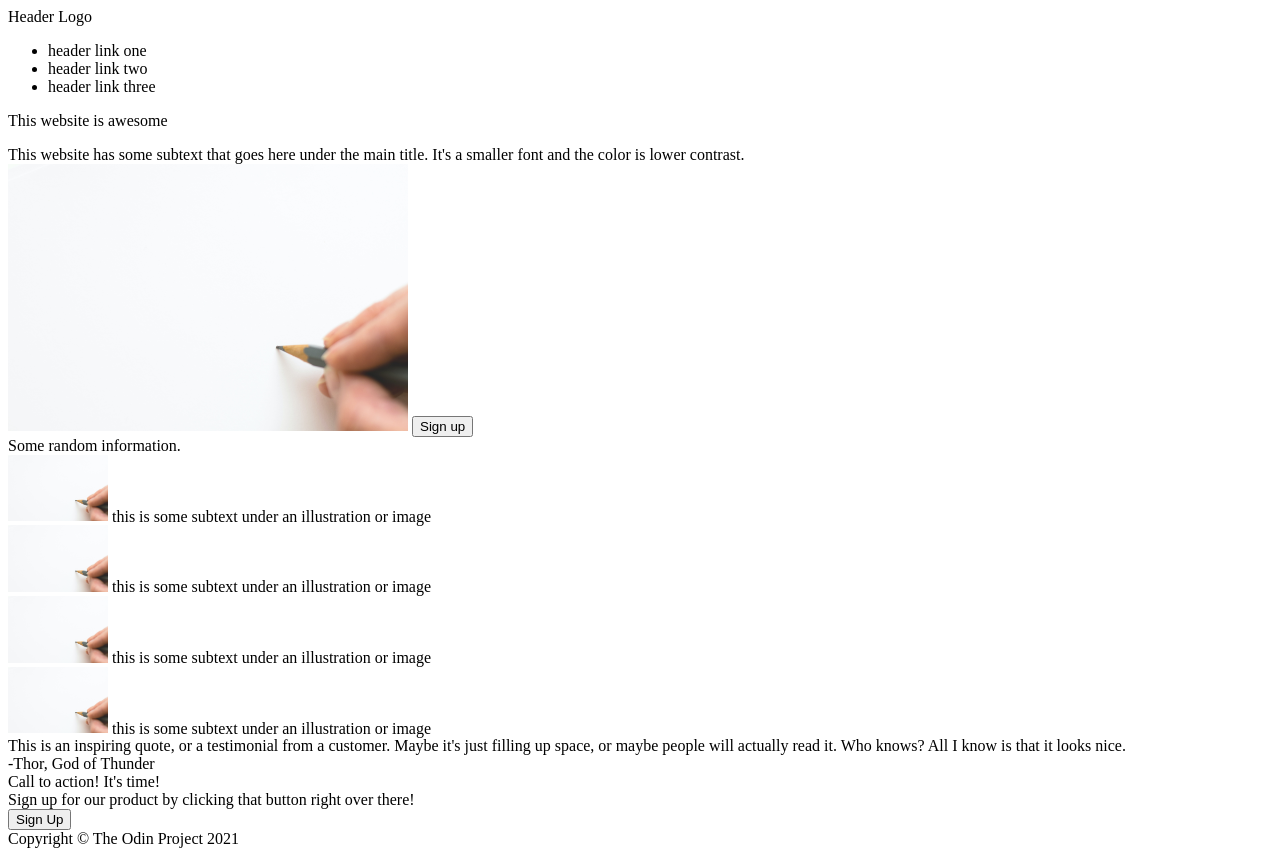
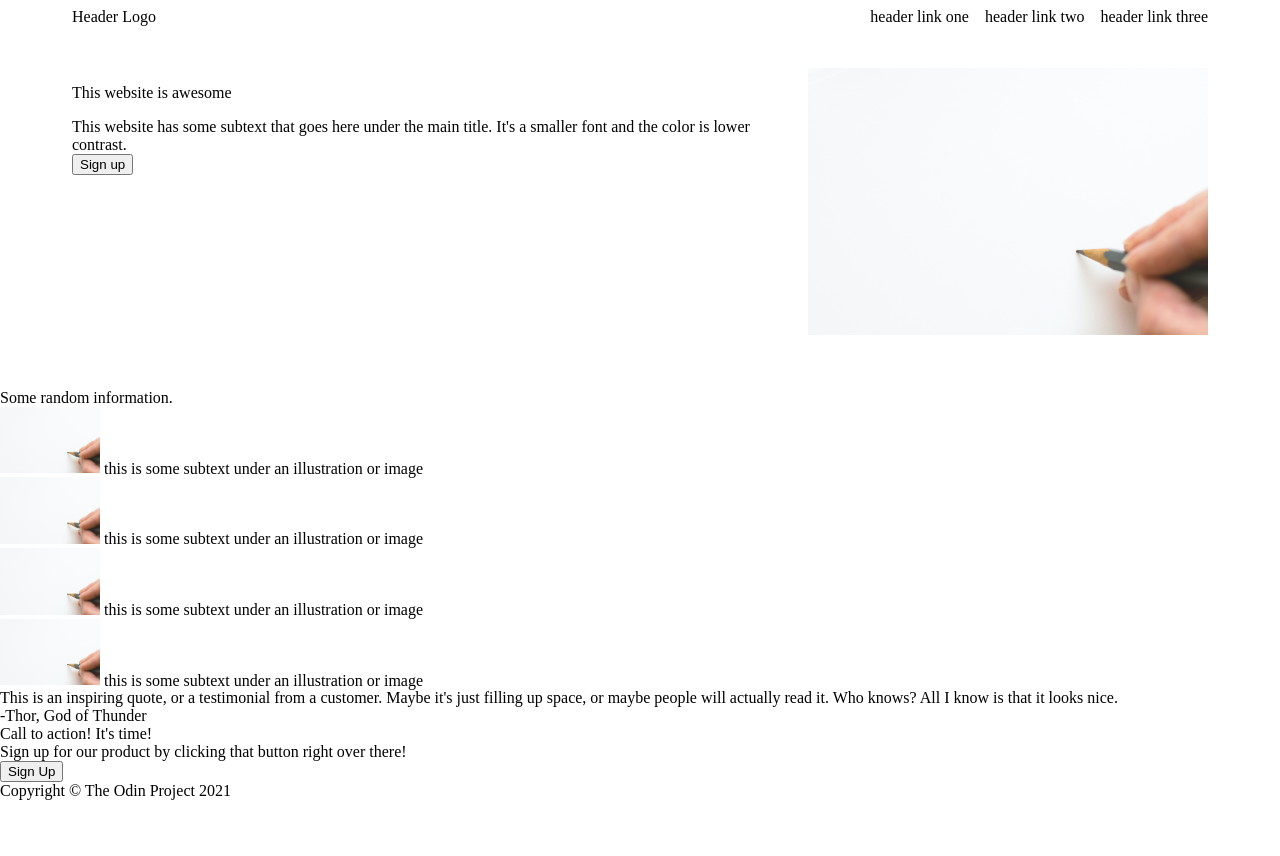
Before and after one commit to BCarrico/odin-landpage, a plain HTML site: page index.html in a window 1280 px wide. After the commit the page ends 800 px from the top, so only its background shows below. Drawn offline with Linux system fonts and the light colour scheme.

Commit message:
Update index.html to proper header settings. Style.css update to rough heading settings.

```diff
--- a/index.html
+++ b/index.html
@@ -1,5 +1,5 @@
 <!DOCTYPE html>
-<html>
+<html lang="en">
 <head>
     <meta charset="UTF-8">
     <title>Odin Landing Page</title>
@@ -16,11 +16,13 @@
             </ul></div>
         </header>
         <headerbody>
-            <div> <p>This website is awesome</p> </div>
-            <div> This website has some subtext that goes here under the main title.
-                It's a smaller font and the color is lower contrast. </div>
-            <img src="../odin-landpage/images/blank.jpg" alt="hand starting to write on blank page" width="400" height="auto">
-            <button>Sign up</button>
+            <headertext>
+                <div> <p>This website is awesome</p> </div>
+                <div> This website has some subtext that goes here under the main title.
+                    It's a smaller font and the color is lower contrast. </div>
+                <button>Sign up</button>
+            </headertext>
+            <div class="headerimage"><img src="../odin-landpage/images/blank.jpg" alt="hand starting to write on blank page" width="400" height="auto"></div>
         </headerbody>
     </hero>
     <imagecontent>
@@ -46,7 +48,8 @@
             <div>Sign up for our product by clicking that button right over there!</div>
             <button>Sign Up</button>
         </signup>
-    </lastbox
+    </lastbox>
+
     <footer>
         <div>Copyright &copy; The Odin Project 2021</div>
     </footer>
@@ -65,5 +68,6 @@
 
 
 
+
 </body>
 </html>
--- a/style.css
+++ b/style.css
@@ -0,0 +1,38 @@
+body {
+    min-height: 100vh;
+    margin: 0;
+    display: flex;
+    flex-direction: column;
+}
+
+ul {
+    display: flex;
+    margin: 0;
+    padding: 0;
+    list-style-type: none;
+    gap: 16px;
+}
+
+li {
+    display: inline;
+}
+
+hero {
+    display: flex;
+    flex-direction: column;
+    margin: 8px 72px;
+    /* background: #1F2937; */
+
+}
+
+header {
+    display: flex;
+    justify-content: space-between;
+
+}
+
+headerbody {
+    display: flex;
+    margin: 42px 0px;
+    justify-content: space-between;
+}
```
